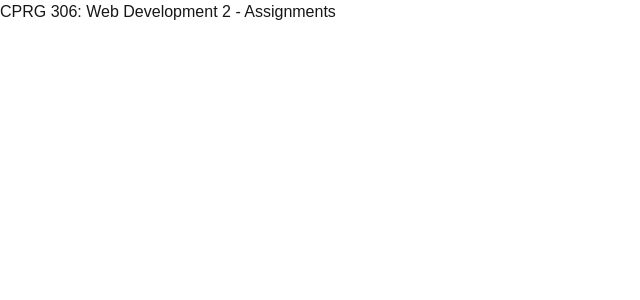
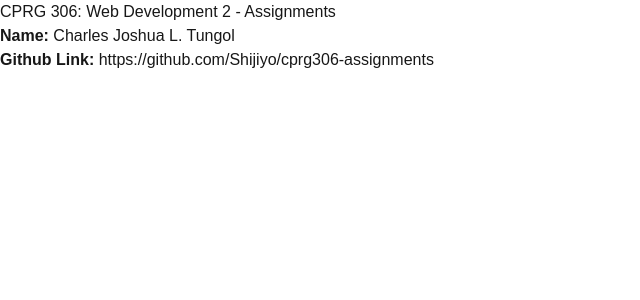
Before and after one commit to Shijiyo/cprg306-assignments, a Next.js app: page /week-2 in a window 1280 px wide. Shown: the top 300 px of the page, without its empty margins (0-640 px from the left). Built offline with nearby package versions, Linux system fonts and the light colour scheme.

Commit message:
Update page.js
Import StudentInfo in pages.js

```diff
--- a/app/week-2/page.js
+++ b/app/week-2/page.js
@@ -1,7 +1,10 @@
+import StudentInfo from "./student-info";
+
 export default function Page() {
   return (
     <main>
       <h1>CPRG 306: Web Development 2 - Assignments</h1>
+        <StudentInfo />
     </main>
   );
 }
```
